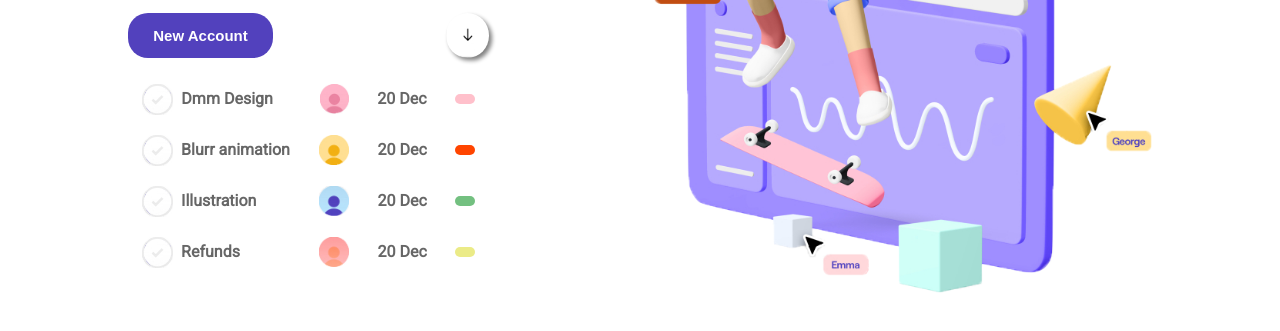
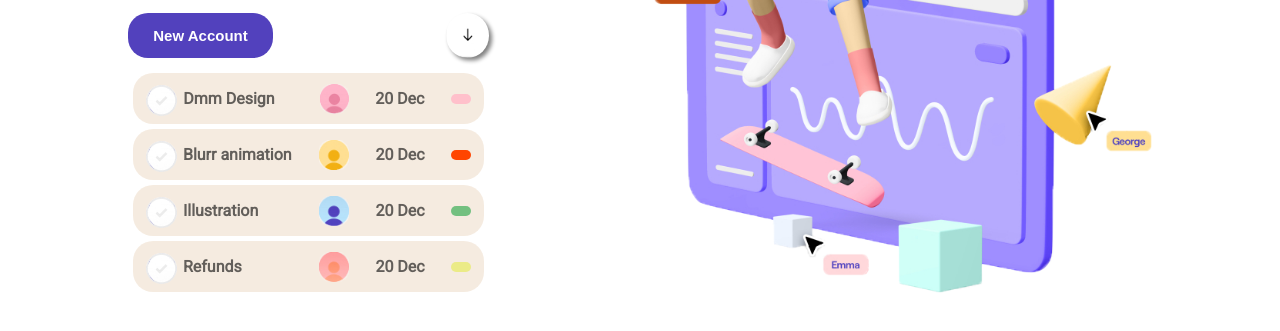
Before and after one commit to pushpraj853/assignment-3, a plain HTML site: page index.html in a window 1280 px wide. Shown: the part 315-646 px from the top of the page. Drawn offline with Linux system fonts and the light colour scheme.

Commit message:
.feat class

```diff
--- a/style.css
+++ b/style.css
@@ -95,6 +95,10 @@ p{
 margin-top: 15px;
 }
 
+.feat{
+  background-color:rgba(240, 226, 209, 0.678);
+  margin: 5px;
+}
 .parent{
   position: relative;
   margin-bottom: 8%;
@@ -103,14 +107,17 @@ margin-top: 15px;
 .tick-gray{
   position: absolute;
   z-index: 1;
+  border-radius: 50%;
 }
 
 .tick-blue{
   position:absolute;
+  border-radius: 50%;
 }
 
 .feat:hover .tick-gray{
   z-index: -1;
+  border-radius: 50%;
 }
 
 
```
